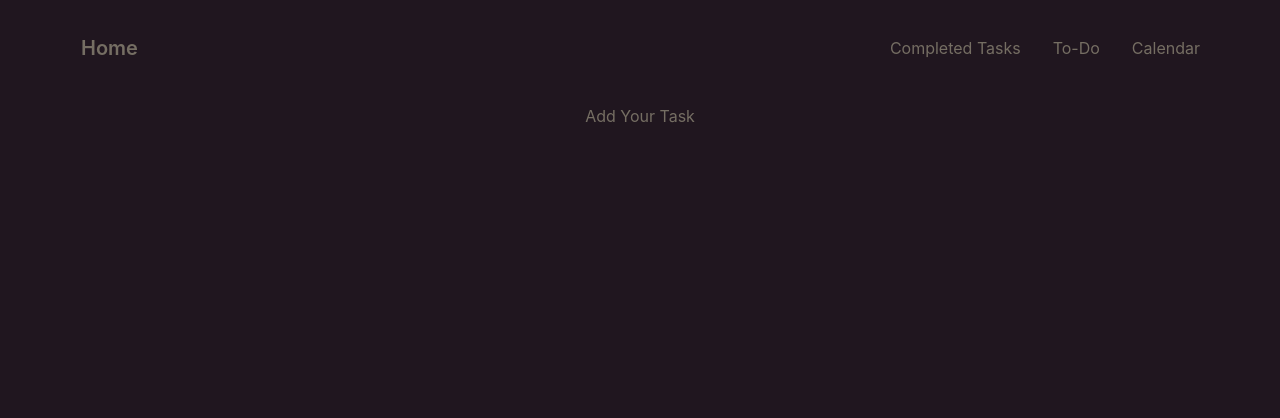
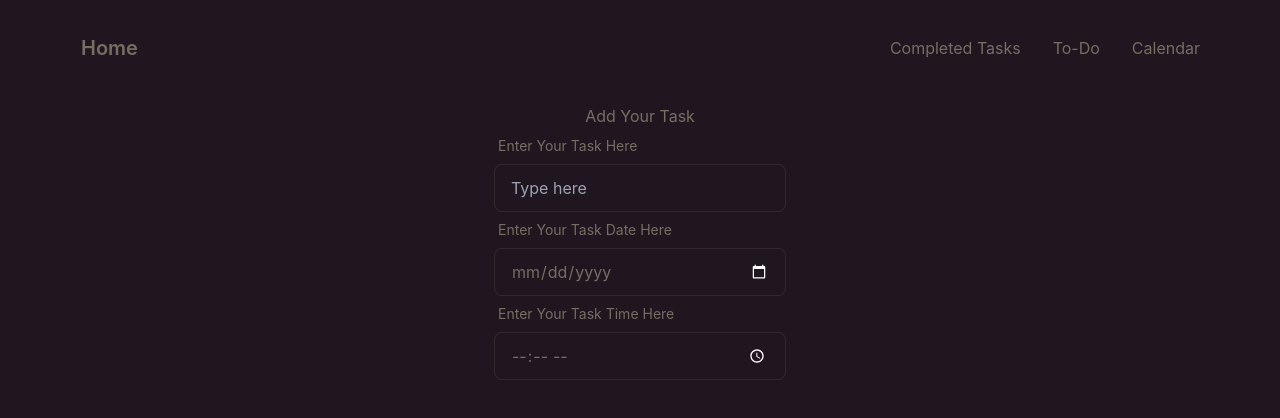
Before and after one commit to nishattasnim08/to-do-client, a React (Create React App) app: page / in a window 1280 px wide. Shown: the top 418 px of the page. Built offline with nearby package versions, Linux system fonts and the light colour scheme.

Commit message:
add task route added

```diff
--- a/src/Pages/Calender.js
+++ b/src/Pages/Calender.js
@@ -9,7 +9,7 @@ const Calender = () => {
 
     return (
         <div>
-            <div className='lg:w-1/2 mx-auto'>
+            <div className='lg:w-1/4 mx-auto'>
                 <DayPicker
                     mode="single"
                     selected={date}
--- a/src/Pages/Home/AddTask.js
+++ b/src/Pages/Home/AddTask.js
@@ -2,8 +2,28 @@ import React from 'react';
 
 const AddTask = () => {
     return (
-        <div>
+        <div className='w-1/4 mx-auto'>
             <h1>Add Your Task</h1>
+            <div>
+                <div className="form-control w-full max-w-xs">
+                    <label className="label">
+                        <span className="label-text">Enter Your Task Here</span>
+                    </label>
+                    <input type="text" placeholder="Type here" className="input input-bordered w-full max-w-xs" />
+                </div>
+                <div className="form-control w-full max-w-xs">
+                    <label className="label">
+                        <span className="label-text">Enter Your Task Date Here</span>
+                    </label>
+                    <input type="date" placeholder="Type here" className="input input-bordered w-full max-w-xs" />
+                </div>
+                <div className="form-control w-full max-w-xs">
+                    <label className="label">
+                        <span className="label-text">Enter Your Task Time Here</span>
+                    </label>
+                    <input type="time" placeholder="Type here" className="input input-bordered w-full max-w-xs" />
+                </div>
+            </div>
         </div>
     );
 };
--- a/src/Pages/Shared/Navber/Navber.js
+++ b/src/Pages/Shared/Navber/Navber.js
@@ -8,20 +8,20 @@ const Navber = () => {
         <li><Link to={'/calender'}>Calendar</Link></li>
     </>
     return (
-        <div class="navbar bg-base-100  lg:mb-6 lg:pt-6">
-            <div class="navbar-start">
-                <div class="dropdown">
-                    <label tabindex="0" class="btn btn-ghost lg:hidden">
-                        <svg xmlns="http://www.w3.org/2000/svg" class="h-5 w-5" fill="none" viewBox="0 0 24 24" stroke="currentColor"><path stroke-linecap="round" stroke-linejoin="round" stroke-width="2" d="M4 6h16M4 12h8m-8 6h16" /></svg>
+        <div className="navbar bg-base-100  lg:mb-6 lg:pt-6">
+            <div className="navbar-start">
+                <div className="dropdown">
+                    <label tabindex="0" className="btn btn-ghost lg:hidden">
+                        <svg xmlns="http://www.w3.org/2000/svg" className="h-5 w-5" fill="none" viewBox="0 0 24 24" stroke="currentColor"><path stroke-linecap="round" stroke-linejoin="round" stroke-width="2" d="M4 6h16M4 12h8m-8 6h16" /></svg>
                     </label>
-                    <ul tabindex="0" class="menu menu-compact dropdown-content mt-3 p-2 shadow bg-base-100 rounded-box w-52">
+                    <ul tabindex="0" className="menu menu-compact dropdown-content mt-3 p-2 shadow bg-base-100 rounded-box w-52">
                         {navMenu}
                     </ul>
                 </div>
-                <Link to='/' class="btn btn-ghost normal-case text-xl">Home</Link>
+                <Link to='/' className="btn btn-ghost normal-case text-xl">Home</Link>
             </div>
-            <div class="navbar-end hidden lg:flex">
-                <ul class="menu menu-horizontal p-0">
+            <div className="navbar-end hidden lg:flex">
+                <ul className="menu menu-horizontal p-0">
                     {navMenu}
                 </ul>
             </div>
```
